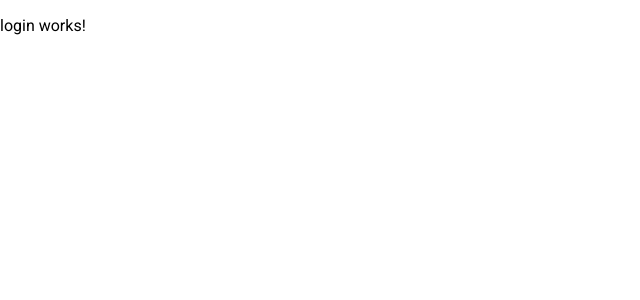
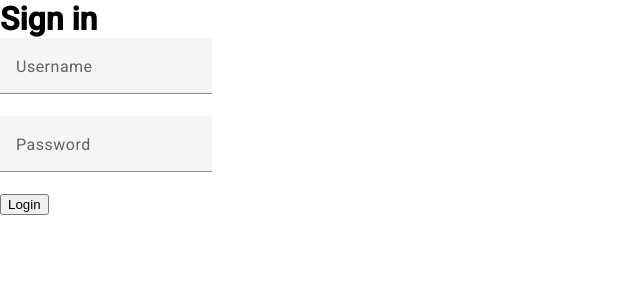
Before and after one commit to matthew-krauskopf/Day4, an Angular app: page /login in a window 1280 px wide. Shown: the top 300 px of the page, without its empty margins (0-640 px from the left). Built offline with nearby package versions, Linux system fonts and the light colour scheme.

Commit message:
Add basic layout for login page

```diff
--- a/src/app/components/login/login.component.html
+++ b/src/app/components/login/login.component.html
@@ -1 +1,18 @@
-<p>login works!</p>
+<div class="center">
+    <div class="bold big-text">Sign in</div>
+    <div>
+    <mat-form-field>
+        <mat-label>Username</mat-label>
+        <input matInput>
+    </mat-form-field>
+    </div>
+    <div>
+    <mat-form-field>
+        <mat-label>Password</mat-label>
+        <input matInput [type]="'password'">
+    </mat-form-field>
+    </div>
+    <div>
+    <button [routerLink]="'/home'">Login</button>
+    </div>
+</div>
--- a/src/app/components/login/login.component.ts
+++ b/src/app/components/login/login.component.ts
@@ -1,9 +1,12 @@
 import { Component } from '@angular/core';
+import { RouterModule } from '@angular/router';
+import {MatInputModule} from '@angular/material/input';
+import {MatFormFieldModule} from '@angular/material/form-field';
 
 @Component({
   selector: 'app-login',
   standalone: true,
-  imports: [],
+  imports: [RouterModule, MatFormFieldModule, MatInputModule],
   templateUrl: './login.component.html',
   styleUrl: './login.component.css'
 })
--- a/src/styles.css
+++ b/src/styles.css
@@ -19,3 +19,8 @@ body { margin: 0; font-family: Roboto, "Helvetica Neue", sans-serif; }
     justify-content:space-between;
     align-items: flex-start;
 }
+
+.center {
+    justify-content: center;
+    align-items: center;
+}
```
